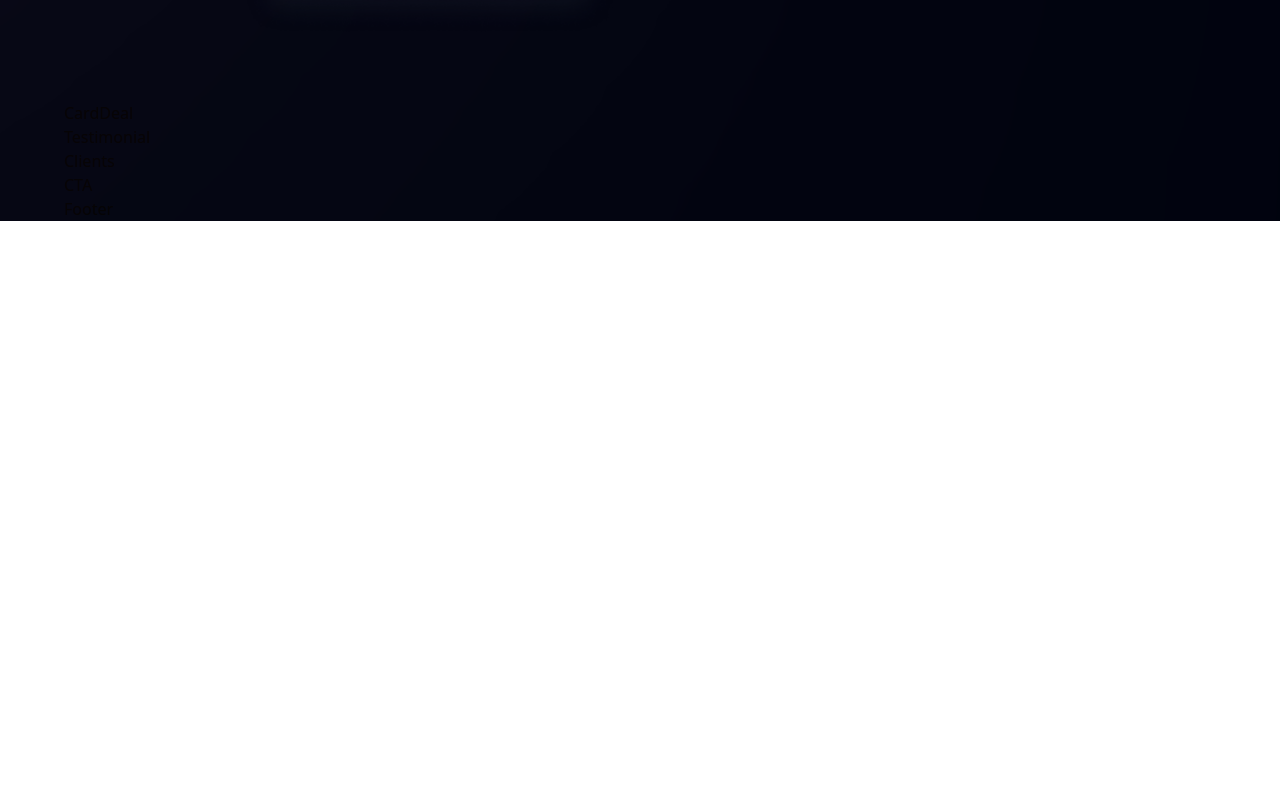
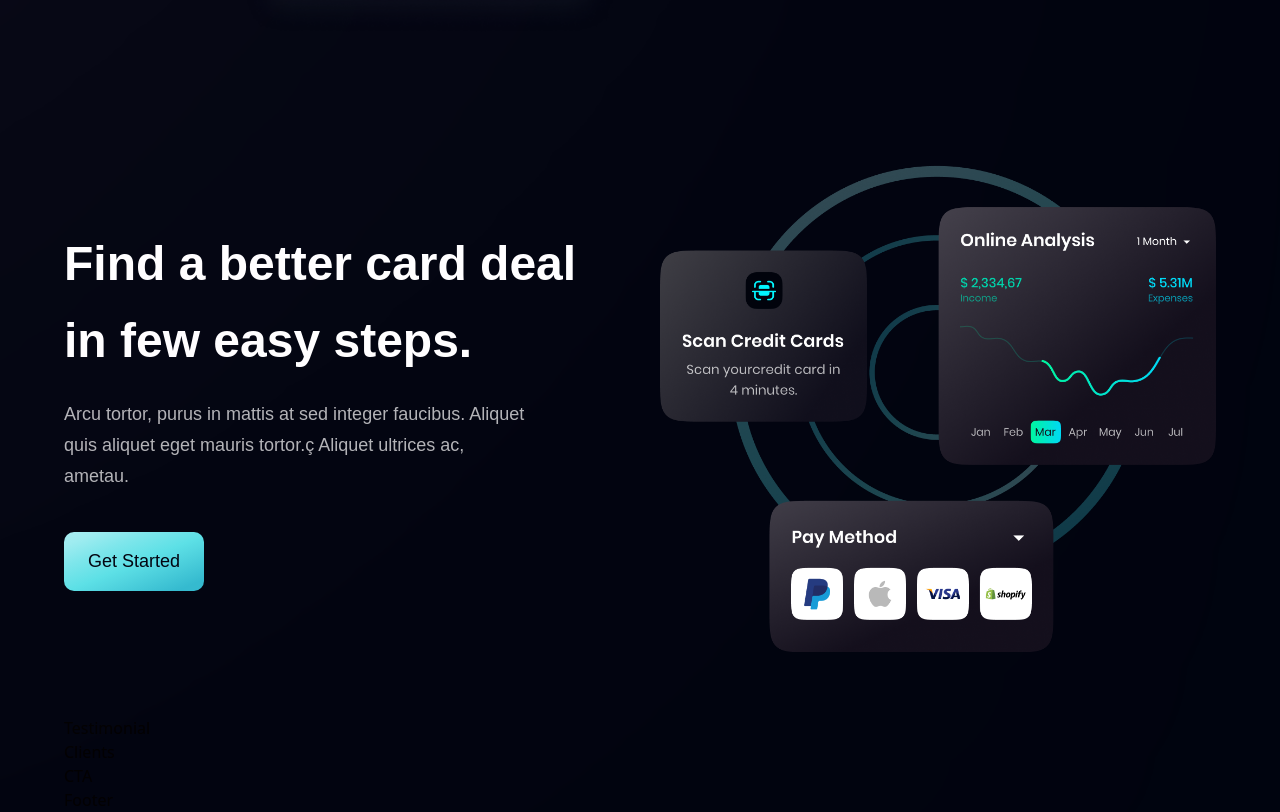
Before and after one commit to Swoad-11/Responsive_Bank_Website, a React (Vite) app in the folder bank_app/: page / in a window 1280 px wide. Shown: the part 2029-2841 px from the top of the page. Before the commit the page ends 2250 px from the top, so only its background shows below. Built offline with nearby package versions, Linux system fonts and the light colour scheme.

Commit message:
card deal section done

```diff
--- a/bank_app/src/components/Button.jsx
+++ b/bank_app/src/components/Button.jsx
@@ -2,7 +2,7 @@
 
 const Button = ({ styles }) => {
     return (
-        <button type='button' className={`py-4 px-6 bg-blue-gradient font-poppins font-medium text-[18px] text-primary outline-none ${styles}`}>
+        <button type='button' className={`py-4 px-6 bg-blue-gradient font-poppins font-medium text-[18px] text-primary outline-none ${styles} rounded-[10px]`}>
             Get Started
         </button>
     );
--- a/bank_app/src/components/CardDeal.jsx
+++ b/bank_app/src/components/CardDeal.jsx
@@ -1,9 +1,25 @@
 import React from 'react'
+import { card } from '../assets';
+import styles, { layout } from '../style';
+import Button from './Button';
 
-const CardDeal = () => {
-    return (
-        <div>CardDeal</div>
-    )
-}
+const CardDeal = () =>
+(
+    <section className={layout.section}>
+        <div className={layout.sectionInfo}>
+            <h2 className={`${styles.heading2}`}>
+                Find a better card deal in few easy steps.
+            </h2>
+            <p className={`${styles.paragraph} max-w-[470px] mt-5`}>
+                Arcu tortor, purus in mattis at sed integer faucibus. Aliquet quis aliquet eget mauris tortor.ç Aliquet ultrices ac, ametau.
+            </p>
+            <Button styles='mt-10' />
+        </div>
+        <div className={layout.sectionImg}>
+            <img src={card} alt="card" className='w-[100%] h-[100%]' />
+        </div>
+    </section>
+)
+
 
 export default CardDeal
```
